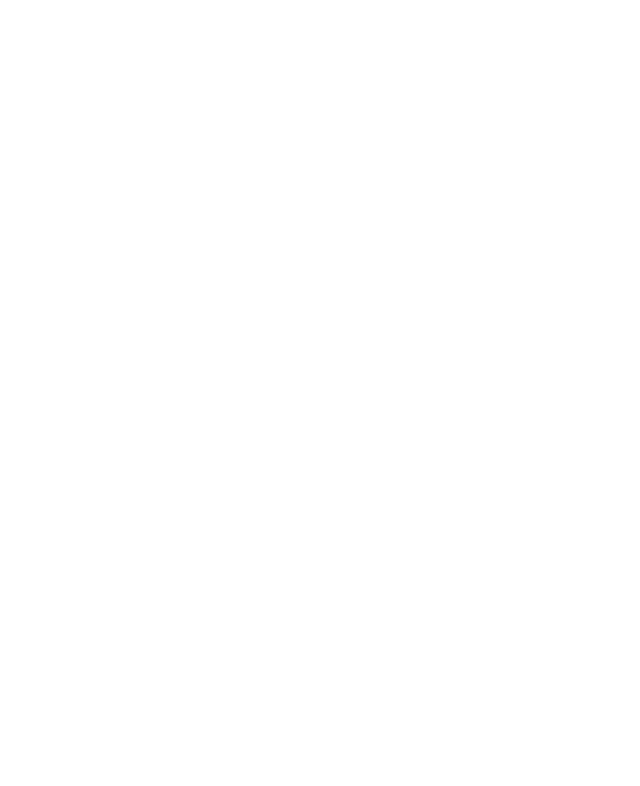
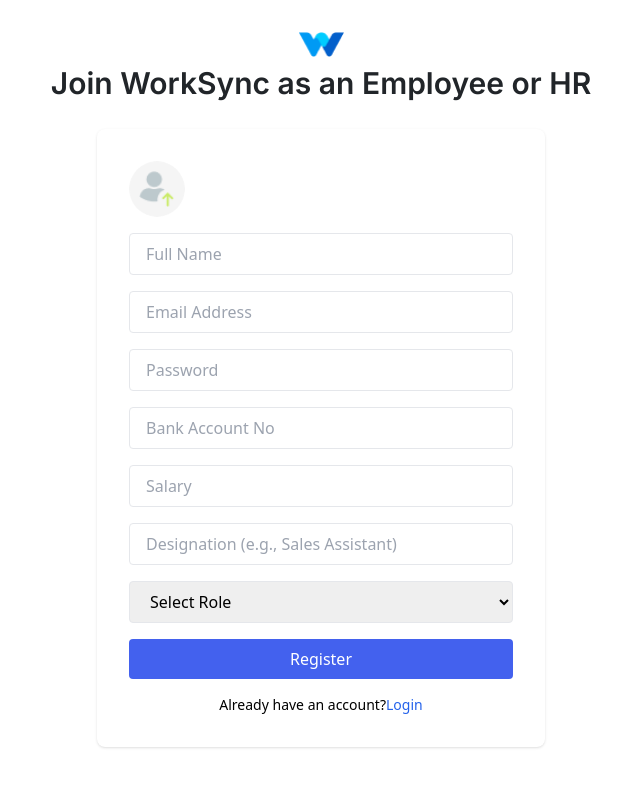
Before and after one commit to layekmia/Employee-managment-Full-stack-app, a React (Vite) app: page /register in a window 1280 px wide. Shown: the top 786 px of the page, without its empty margins (319-959 px from the left). Built offline with nearby package versions, Linux system fonts and the light colour scheme; no server answers.

Commit message:
signup functionality implemented

```diff
--- a/src/assets/assets.js
+++ b/src/assets/assets.js
@@ -1,9 +1,11 @@
 import logo from './logo.png';
-import checkIcon from './checkIcon.png'
+import checkIcon from './checkIcon.png';
+import uploadIcon from './image-upload-icon.png'
 
 const assets = {
     logo,
-    checkIcon
+    checkIcon,
+    uploadIcon
 }
 
 export {assets}
--- a/src/components/MobileNav.jsx
+++ b/src/components/MobileNav.jsx
@@ -1,7 +1,9 @@
 import { useEffect, useRef } from "react";
+import { useNavigate } from "react-router-dom";
 
 export default function MobileNav({ isNavToggle, setIsNavToggle }) {
   const navRef = useRef();
+  const navigate = useNavigate();
 
   useEffect(() => {
     const handleClickOutside = (e) => {
@@ -18,6 +20,8 @@
     };
   }, [setIsNavToggle]);
 
+
+
   return (
     <div
       ref={navRef}
@@ -25,8 +29,8 @@
         isNavToggle ? "-translate-y-0" : "-translate-y-[300px]"
       }`}
     >
-      <button className="py-[15px] px-[20px] text-left w-full">Login</button>
-      <button className="py-4 px-8 rounded-full bg-[#4361ee] text-white w-full">
+      <button onClick={() => navigate('/login')} className="py-[15px] px-[20px] text-left w-full">Login</button>
+      <button onClick={() => navigate('/register')} className="py-4 px-8 rounded-full bg-[#4361ee] text-white w-full">
         Sign Up
       </button>
     </div>
--- a/src/components/NavBar.jsx
+++ b/src/components/NavBar.jsx
@@ -18,7 +18,7 @@
           </h2>
         </div>
         <div className="items-center gap-1 font-primary font-semibold text-base hidden sm:flex">
-          <button className="py-[15px] px-[20px]">Login</button>
+          <button onClick={() => navigate('/login')} className="py-[15px] px-[20px]">Login</button>
           <button onClick={() => navigate('/register')} className="py-4 px-8 rounded-full bg-[#4361ee] text-white">
             Sign Up
           </button>
--- a/src/context/AuthContext.jsx
+++ b/src/context/AuthContext.jsx
@@ -1,5 +1,50 @@
-export default function AuthContext() {
+import { createContext, useEffect, useState } from "react";
+import {
+  createUserWithEmailAndPassword,
+  onAuthStateChanged,
+  signInWithEmailAndPassword,
+} from "firebase/auth";
+import auth from "../config/firebase";
+
+export const AuthContext = createContext();
+
+export default function AuthContextProvider({ children }) {
+  const [user, setUser] = useState(null);
+  const [isUserLoading, setIsUserLoading] = useState(true);
+
+  const createUser = ({ email, password }) => {
+    return createUserWithEmailAndPassword(auth, email, password);
+  };
+
+  const signInUser = ({ email, password }) => {
+    return signInWithEmailAndPassword(auth, email, password);
+  };
+
+  useEffect(() => {
+    const unsubscribe = onAuthStateChanged(auth, (currentUser) => {
+      if (currentUser) {
+        const {
+          displayName: name,
+          email,
+          photoURL: image,
+          uid,
+          accessToken: token,
+        } = currentUser;
+        setUser({ name, email, image, uid, token });
+        console.log(currentUser);
+      } else {
+        setUser(null);
+      }
+      setIsUserLoading(false);
+    });
+    return () => unsubscribe();
+  }, []);
+
   return (
-    <div>AuthContext</div>
+    <AuthContext.Provider
+      value={{ createUser, signInUser, isUserLoading, user }}
+    >
+      {children}
+    </AuthContext.Provider>
   );
 }
--- a/src/hook/useAuth.jsx
+++ b/src/hook/useAuth.jsx
@@ -0,0 +1,7 @@
+import { useContext } from "react";
+import  {AuthContext}  from "../context/AuthContext";
+
+export default function useAuth() {
+  const context = useContext(AuthContext);
+  return context;
+}
--- a/src/index.css
+++ b/src/index.css
@@ -1,4 +1,4 @@
-@import url('https://fonts.googleapis.com/css2?family=Work+Sans:ital,wght@0,100..900;1,100..900&display=swap');
+@import url('https://fonts.googleapis.com/css2?family=Inter:ital,opsz,wght@0,14..32,100..900;1,14..32,100..900&family=Work+Sans:ital,wght@0,100..900;1,100..900&display=swap');
 @tailwind base;
 @tailwind components;
 @tailwind utilities;
--- a/src/pages/Register.jsx
+++ b/src/pages/Register.jsx
@@ -1,28 +1,249 @@
 import { useForm } from "react-hook-form";
 import axios from "axios";
-import { div } from "framer-motion/client";
+import { assets } from "../assets/assets";
+import { Link } from "react-router-dom";
+import { useState } from "react";
+import { toast } from "react-toastify";
+import useAuth from "../hook/useAuth";
+import { updateProfile } from "firebase/auth";
+import auth from "../config/firebase";
+import { getIdToken } from "firebase/auth";
 
 export default function Register() {
   const {
     register,
     handleSubmit,
     reset,
+    setValue,
     formState: { errors },
   } = useForm();
 
+  const [preview, setPreview] = useState(null);
+  const [isImageUpload, setisImageUpload] = useState(false);
+  const [loading, setLoading] = useState(false);
+
+  const { createUser } = useAuth();
+
   const onSubmit = async (data) => {
+    const { email, password, name, image } = data;
+
+    setLoading(true);
     try {
-      const res = await axios.post("https://your-api-url/register", data);
-      console.log("Registration success:", res.data);
-      reset();
+      // firebase authentication;
+      const userCredential = await createUser({ email, password });
+
+      // send extra info to firebase;
+      await updateProfile(userCredential.user, {
+        displayName: name,
+        photoURL: image,
+      });
+      const user = auth.currentUser;
+
+      // send info to the database;
+      const userInfo = {
+        name: data.name,
+        email: data.email,
+        role: data.role,
+        uid: user.uid,
+        isVerified: false,
+        isFired: false,
+        bank_account_no: data.bank_account_no,
+        designation: data.designation,
+        salary: data.salary,
+        image: data.image,
+      };
+
+      await axios.post("http://localhost:3000/web/api/user/register", userInfo);
+
+      // send an api request for jwt token
+      const token = await getIdToken(user);
+      await axios.post(
+        "http://localhost:3000/web/api/auth",
+        {},
+        { headers: { Authorization: `Bearer ${token}` } }
+      );
+
+      toast.success("Register successfully");
+    } catch (err) {
+      switch (err.code) {
+        case "auth/email-already-in-use":
+          toast.error("This email is already in use.");
+          break;
+        case "auth/invalid-email":
+          toast.error("Please provide a valid email address.");
+          break;
+        case "auth/weak-password":
+          toast.error(
+            "Password is too weak. It must be at least 6 characters long."
+          );
+          break;
+        default:
+          toast.error("Something went wrong. Please try again.");
+      }
+    } finally {
+      setLoading(false);
+    }
+
+    // try {
+    //   const res = await axios.post("https://your-api-url/register", data);
+    //   console.log("Registration success:", res.data);
+    //   reset();
+    // } catch (error) {
+    //   console.error("Registration failed:", error);
+    // }
+  };
+
+  const handleImageChange = async (e) => {
+    const file = e.target.files[0];
+
+    if (!file) return;
+    setPreview(URL.createObjectURL(file));
+
+    setisImageUpload(true);
+    try {
+      const formData = new FormData();
+      formData.append("image", file);
+      const imgbApiKey = import.meta.env.VITE_IMGB_API_KEY;
+      const url = `https://api.imgbb.com/1/upload?key=${imgbApiKey}`;
+
+      const response = await axios.post(url, formData);
+      const imageUrl = response.data.data.url;
+      setValue("image", imageUrl);
+      console.log(imageUrl);
     } catch (error) {
-      console.error("Registration failed:", error);
+      toast.error("Image upload failed", error.message);
+      console.log(error);
+    } finally {
+      setisImageUpload(false);
     }
   };
 
   return (
-    <div>
+    <div className="flex flex-col items-center justify-center p-8">
+      <div className="pb-5 mb-2">
+        <img
+          src={assets.logo}
+          alt="logo"
+          className="w-[45px] h-[25px] mx-auto"
+        />
+        <h2 className="text-[#212529] text-3xl font-secondary mt-2 font-semibold">
+          Join WorkSync as an Employee or HR
+        </h2>
+      </div>
+      <form
+        onSubmit={handleSubmit(onSubmit)}
+        className="w-full max-w-md mx-auto  bg-white p-8 rounded-lg shadow space-y-4"
+      >
+        <label className="cursor-pointer">
+          <img
+            className="w-14 h-14 object-cover rounded-full"
+            src={preview || assets.uploadIcon}
+            alt=""
+          />
+          <input onChange={handleImageChange} type="file" hidden />
+        </label>
+        <input
+          placeholder="Full Name"
+          {...register("name", { required: true })}
+          className="w-full border px-4 py-2 rounded focus:outline-none"
+        />
+        {errors.name && (
+          <p className="text-red-500 text-sm">Name is required</p>
+        )}
 
+        <input
+          placeholder="Email Address"
+          type="email"
+          {...register("email", { required: true })}
+          className="w-full border px-4 py-2 rounded focus:outline-none"
+        />
+        {errors.email && (
+          <p className="text-red-500 text-sm">Email is required</p>
+        )}
+
+        <input
+          placeholder="Password"
+          type="password"
+          {...register("password", {
+            required: true,
+            minLength: 6,
+            validate: {
+              hasUpper: (v) => /[A-Z]/.test(v) || "Must contain uppercase",
+              hasSpecial: (v) =>
+                /[!@#$%^&*(),.?":{}|<>]/.test(v) ||
+                "Must contain special character",
+            },
+          })}
+          className="w-full border px-4 py-2 rounded focus:outline-none"
+        />
+        {errors.password && (
+          <p className="text-red-500 text-sm">
+            {errors.password.message || "Password invalid"}
+          </p>
+        )}
+
+        <input
+          placeholder="Bank Account No"
+          {...register("bank_account_no", { required: true })}
+          className="w-full border px-4 py-2 rounded focus:outline-none"
+        />
+        {errors.bank_account_no && (
+          <p className="text-red-500 text-sm">Bank Account No is required</p>
+        )}
+
+        <input
+          placeholder="Salary"
+          type="number"
+          {...register("salary", { required: true })}
+          className="w-full border px-4 py-2 rounded focus:outline-none"
+        />
+        {errors.salary && (
+          <p className="text-red-500 text-sm">Salary is required</p>
+        )}
+
+        <input
+          placeholder="Designation (e.g., Sales Assistant)"
+          {...register("designation", { required: true })}
+          className="w-full border px-4 py-2 rounded focus:outline-none"
+        />
+        {errors.designation && (
+          <p className="text-red-500 text-sm">Designation is required</p>
+        )}
+
+        <select
+          {...register("role", { required: true })}
+          className="w-full border px-4 py-2 rounded focus:outline-none"
+          defaultValue=""
+        >
+          <option value="" disabled>
+            Select Role
+          </option>
+          <option value="employee">Employee</option>
+          <option value="hr">HR</option>
+        </select>
+        {errors.role && (
+          <p className="text-red-500 text-sm">Role is required</p>
+        )}
+
+        <button
+          disabled={isImageUpload || loading}
+          type="submit"
+          className="w-full bg-secondary text-white py-2 rounded hover:bg-opacity-80"
+        >
+          {isImageUpload
+            ? "Uploading image..."
+            : loading
+            ? "Creating account..."
+            : "Register"}
+        </button>
+
+        <p className="text-sm text-center mt-4">
+          Already have an account?
+          <Link to="/login" className="text-blue-600 hover:underline">
+            Login
+          </Link>
+        </p>
+      </form>
     </div>
   );
 }
--- a/tailwind.config.js
+++ b/tailwind.config.js
@@ -7,10 +7,12 @@
   theme: {
     extend: {
       fontFamily: {
-        'primary': ['Work sans', 'sans-serif']
+        'primary': ['Work sans', 'sans-serif'],
+        'secondary': ["Inter", 'sans-serif']
       },
       colors: {
-        'primary': '#172c56'
+        'primary': '#172c56',
+        'secondary': '#4361ee'
       }
     },
   },
```
Also changed, not shown: src/main.jsx (+6 -1 lines), src/assets/image-upload-icon.png (added).
